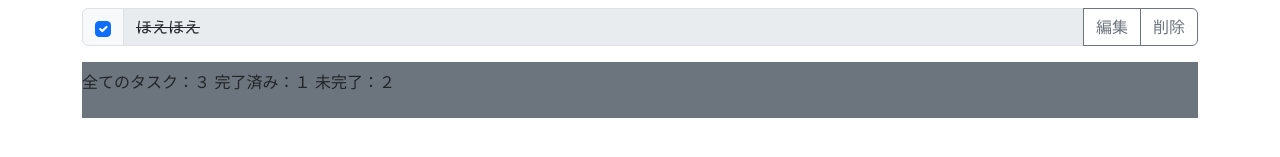
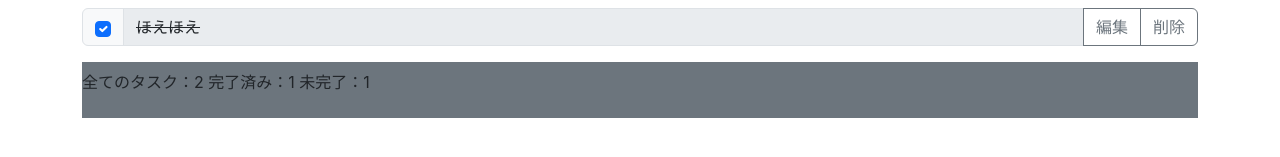
Before and after one commit to white-ras/react_todo_list, a React (Create React App) app: page / in a window 1280 px wide. Shown: the part 349-506 px from the top of the page. Built offline with nearby package versions, Linux system fonts and the light colour scheme.

Commit message:
listFooterを実装

```diff
--- a/src/App.js
+++ b/src/App.js
@@ -28,8 +28,7 @@ function App() {
           <TodoList todos={todos} setTodos={setTodos}/>
         </div>
 
-      <ListFooter />
-
+      <ListFooter todos={todos} />
       </Container>
     </>
   );
--- a/src/components/molecules/TodoItem.jsx
+++ b/src/components/molecules/TodoItem.jsx
@@ -12,6 +12,7 @@ export const TodoItem = (props) => {
   }
 
   const onClickDelete = () => {
+
     const newTodos = [...todos];
     newTodos.splice(id, 1);// 何番目から何個削除するか
     setTodos(newTodos);
--- a/src/components/organisms/ListFooter.jsx
+++ b/src/components/organisms/ListFooter.jsx
@@ -1,9 +1,13 @@
 import { Navbar } from "react-bootstrap"
 
-export const ListFooter = () => {
+export const ListFooter = ({ todos }) => {
+  const all = todos.length;
+  const completed = todos.filter(todo => todo.completed === true).length;
+  const incomplete = all - completed;
+
   return (
     <Navbar className="mb-5"bg="secondary" variant="light" expand="lg" >
-      <p>全てのタスク：３ 完了済み：１ 未完了：２</p>
+      <p>全てのタスク：{all} 完了済み：{completed} 未完了：{incomplete}</p>
     </Navbar>
 
   )
```
